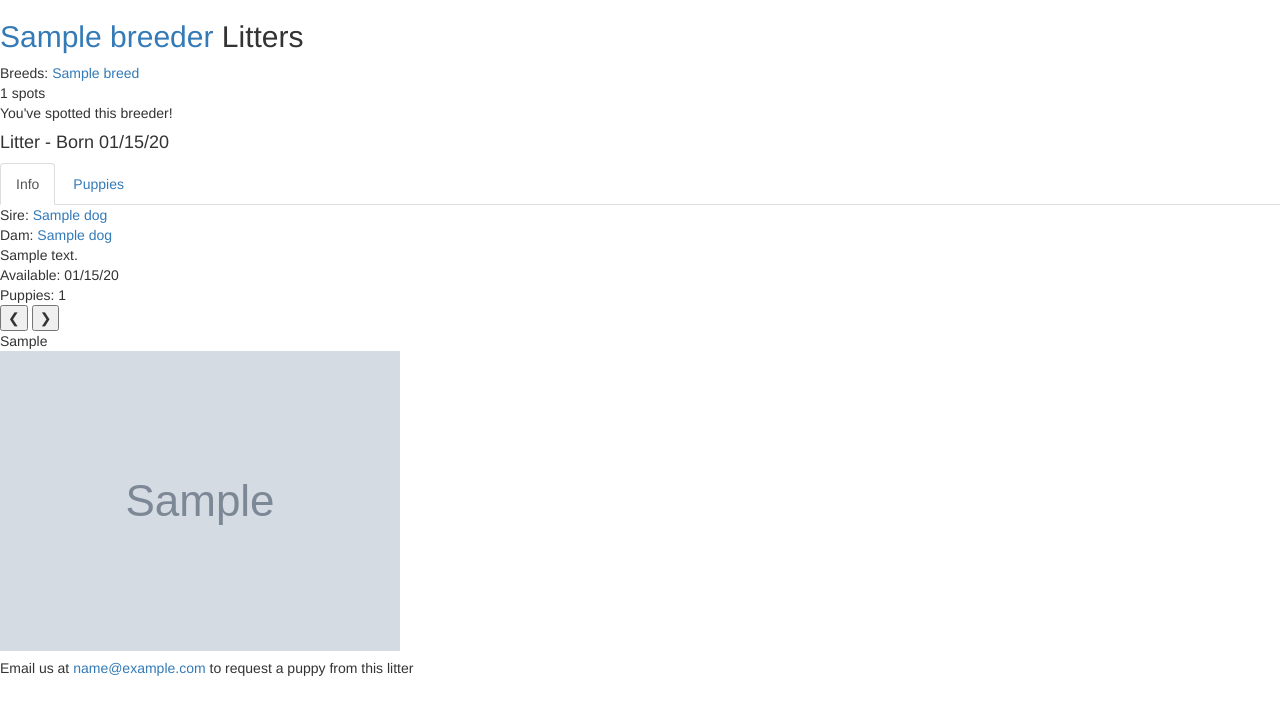
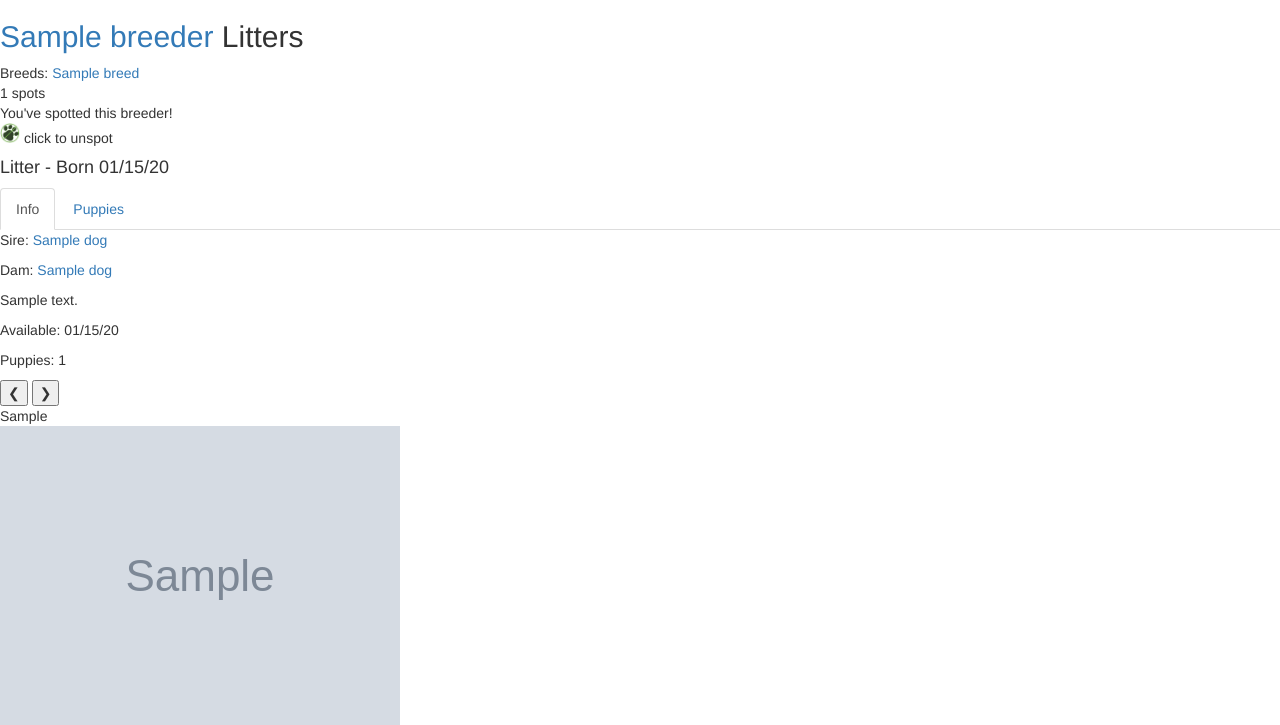
Before and after one commit to mbiannaccone/spot, a Flask app: page /breeders/1/litters/1 in a window 1280 px wide. Shown: the part 55-780 px from the top of the page. Before the commit the page ends 731 px from the top, so only its background shows below. Run offline with Flask 2, Linux system fonts and the light colour scheme; the visitor is signed in with stand-in values (Sample User, id 1); tables that the repository leaves empty hold one stand-in row (values such as "Sample post"); grey boxes marked "Sample" are stand-in pictures; some libraries are stand-ins or nearby versions.

Commit message:
Adding in real breeders' info. everything is basically done!

```diff
--- a/server.py
+++ b/server.py
@@ -145,7 +145,9 @@ def user_profile(user_id):
     else:
         user = User.query.get(session['user_id'])
         breed_spots = [breed_spot.breed for breed_spot in user.breed_spots]
+        breed_spots.reverse()
         breeder_spots = [(breeder_spot.breeder, breeder_spot.breeder.litters) for breeder_spot in user.breeder_spots]
+        breeder_spots.reverse()
         date_filter = datetime.now() - timedelta(days=120)
         return render_template('user-info.html',
                                user=user,
@@ -510,6 +512,22 @@ def spot_breed():
     return redirect('/breeds/%s' % breed_id)
 
 
+@app.route('/remove-breed-spot', methods=["POST"])
+def remove_breed_spot():
+    """ Removes breed from user's list of spots. """
+
+    user_id = session['user_id']
+    breed_id = request.form.get('breed')
+    breed = Breed.query.get(breed_id)
+
+    breed_spot = BreedSpot.query.filter(BreedSpot.breed_id == breed_id,
+                                        BreedSpot.user_id == user_id).first()
+    db.session.delete(breed_spot)
+    db.session.commit()
+    flash("You've unspotted the %s breed." % breed.name)
+    return redirect('/breeds/%s' % breed_id)
+
+
 @app.route('/breeder-spot', methods=["POST"])
 def spot_breeder():
     """ Adds breeder to the user's list of spots. """
--- a/templates/breed-info.html
+++ b/templates/breed-info.html
@@ -15,6 +15,11 @@
 <div>
     {% if user in users_spots %}
         <span>You've spotted this breed!</span>
+        <form action='/remove-breed-spot' method="POST">
+            <input type="image" src="/static/img/unpaw.png" width="20">
+            <input type="hidden" name="breed" value="{{ breed.breed_id }}">
+            <span>click to unspot</span>
+        </form>
     {% else %}
         <span>spot this breed</span>
         <form action="/breed-spot", method="POST">
--- a/templates/breeder-info.html
+++ b/templates/breeder-info.html
@@ -118,8 +118,6 @@
                             <h4><a href='/breeders/{{ breeder.breeder_id }}/dogs/{{ sire.dog_id }}'>{{ sire.name }}
                             {% if sire.photos %}
                             <img src="{{ (sire.photos|random).photo }}">
-                            {% else %}
-                            <img src="{{ breed.photo }}">
                             {% endif %}
                             </a></h4>
                             <div class="caption">
@@ -138,8 +136,6 @@
                             <h4><a href='/breeders/{{ breeder.breeder_id }}/dogs/{{ dam.dog_id }}'>{{ dam.name }}
                             {% if dam.photos %}
                             <img src="{{ (dam.photos|random).photo }}">
-                            {% else %}
-                            <img src="{{ breed.photo }}">
                             {% endif %}
                             </a></h4>
                             <div class="caption">
@@ -161,8 +157,6 @@
                     <h4>{{ award.name }} {{ award.date.strftime('%m/%d/%y') }} - <a href='/breeders/{{ breeder.breeder_id }}/dogs/{{ award.dog_id }}'>{{ dog.name }}</h4>
                     {% if dog.photos %}
                     <img src="{{ (dog.photos|random).photo }}">
-                    {% else %}
-                    <img src="{{ breed.photo }}">
                     {% endif %}
                     </a>
                     <div class="caption"><p>{{ award.description }}</p></div>
--- a/templates/litter-info.html
+++ b/templates/litter-info.html
@@ -13,6 +13,11 @@
 <div>
     {% if user in users_spots %}
         <span>You've spotted this breeder!</span>
+        <form action='/remove-breeder-spot' method="POST">
+            <input type="image" src="/static/img/unpaw.png" width="20">
+            <input type="hidden" name="breeder" value="{{ breeder.breeder_id }}">
+            <span>click to unspot</span>
+        </form>
     {% else %}
         <span>spot this breeder</span>
         <form action="/breeder-spot", method="POST">
@@ -31,19 +36,19 @@
 
 <div class="tab-content">
     <div id="info" class="tab-pane fade in active">
-        <div>
+        <p>
             Sire: <a href='/breeders/{{ breeder.breeder_id }}/dogs/{{ sire.dog_id }}'>{{ sire.name }}</a>
-        </div>
-        <div>
+        </p>
+        <p>
             Dam: <a href='/breeders/{{ breeder.breeder_id }}/dogs/{{ dam.dog_id }}'>{{ dam.name }}</a>
-        </div>
-        <div>{{ litter.description }}</div>
-        <div>
+        </p>
+        <p>{{ litter.description }}</p>
+        <p>
             Available: {{ litter.date_available.strftime('%m/%d/%y') }}
-        </div>
-        <div>
+        </p>
+        <p>
             Puppies: {{ litter.num_pups }}
-        </div>
+        </p>
         <div class="photoGallery" data-gallery="litter">
             <button onclick="plusDivs(-1, 'litter')">❮</button>
             <button onclick="plusDivs(1, 'litter')">❯</button>
@@ -58,18 +63,10 @@
     </div>
 
     <div id="puppies" class="tab-pane fade">
-        <ul class="nav nav-pills">
-            <li class="active"><a data-toggle="pill" href="#all">{{ litter.num_pups }} Total</a></li>
-            <li><a data-toggle="pill" href="#female">{{ f_pups|length }} Females</a></li>
-            <li><a data-toggle="pill" href="#male">{{ m_pups|length }} Males</a></li>
-        </ul>
-
-        <div class="tab-content">
-            <div id="all" class="tab-pane fade in active">
         <div class="row">
             <div class="col-sm-5 col-md-4">
                 <div class="panel panel-default">
-                            <div class="panel-heading"><h3 class="panel-title">Females</h3></div>
+                    <div class="panel-heading"><h3 class="panel-title">{{ f_pups|length }} Females</h3></div>
                     <div class="panel-body">
                     {% for avail, pup in f_pups %}
                     {% set outer_loop = loop %}
@@ -100,7 +97,7 @@
                 </div>
 
                 <div class="panel panel-default">
-                            <div class="panel-heading"><h3 class="panel-title">Males</h3></div>
+                    <div class="panel-heading"><h3 class="panel-title">{{ m_pups|length }} Males</h3></div>
                     <div class="panel-body">
                     {% for avail, pup in m_pups %}
                     {% set outer_loop = loop %}
@@ -132,73 +129,6 @@
             </div>
         </div>
     </div>
-
-
-            <div id="female" class="tab-pane fade">
-                <div class="row">
-                  <div class="col-sm-5 col-md-4">
-                    {% for avail, pup in f_pups %}
-                    {% set outer_loop = loop %}
-                    <div class="thumbnail">
-                        <h4>{{ pup.name }}</h4>
-                        <div class="photoGallery" data-gallery="puppyf{{ outer_loop.index }}">
-                            <button onclick="plusDivs(-1, 'puppyf{{ outer_loop.index }}')">❮</button>
-                            <button onclick="plusDivs(1, 'puppyf{{ outer_loop.index }}')">❯</button>
-                            {% for photo in pup.photos %}
-                            <div class="mySlides-puppyf{{ outer_loop.index }}">
-                                <div>{{ photo.caption }}</div>
-                                <img src="{{ photo.photo }}" width="200" length="200">
-                            </div>
-                            {% endfor %}
-                        </div>
-                      <div class="caption">
-                        {% if pup.available %}
-                        <p>Available</p>
-                        {% else %}
-                        <p>Sold</p>
-                        {% endif %}
-                        <p>{{ "${:,.2f}".format(pup.price) }}</p>
-                        <p>{{ pup.description }}</p>
-                      </div>
-                    </div>
-                    {% endfor %}
-                  </div>
-                </div>
-            </div>
-
-            <div id="male" class="tab-pane fade">
-                <div class="row">
-                  <div class="col-sm-5 col-md-4">
-                    {% for avail, pup in m_pups %}
-                    {% set outer_loop = loop %}
-                    <div class="thumbnail">
-                        <h4>{{ pup.name }}</h4>
-                        <div class="photoGallery" data-gallery="puppym{{ outer_loop.index }}">
-                            <button onclick="plusDivs(-1, 'puppym{{ outer_loop.index }}')">❮</button>
-                            <button onclick="plusDivs(1, 'puppym{{ outer_loop.index }}')">❯</button>
-                            {% for photo in pup.photos %}
-                            <div class="mySlides-puppym{{ outer_loop.index }}">
-                                <div>{{ photo.caption }}</div>
-                                <img src="{{ photo.photo }}" width="200" length="200">
-                            </div>
-                            {% endfor %}
-                        </div>
-                      <div class="caption">
-                        {% if pup.available %}
-                        <p>Available</p>
-                        {% else %}
-                        <p>Sold</p>
-                        {% endif %}
-                        <p>{{ "${:,.2f}".format(pup.price) }}</p>
-                        <p>{{ pup.description }}</p>
-                      </div>
-                    </div>
-                    {% endfor %}
-                  </div>
-                </div>
-            </div>
-        </div>
-    </div>
 </div>
 
 <script src="/static/js/photo-gallery.js"></script>
```
Also changed, not shown: templates/dog-info.html (+6 -1 lines). Lines whose indentation alone changed are shown as unchanged.
